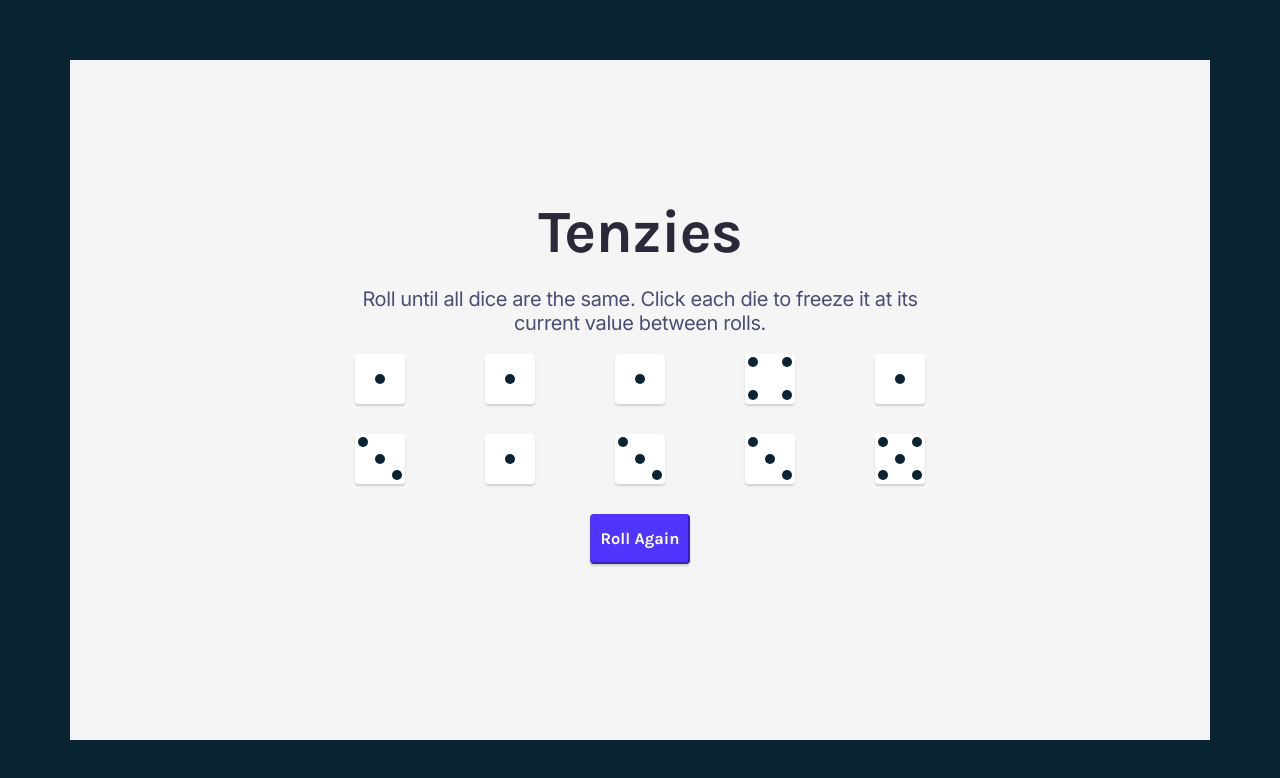
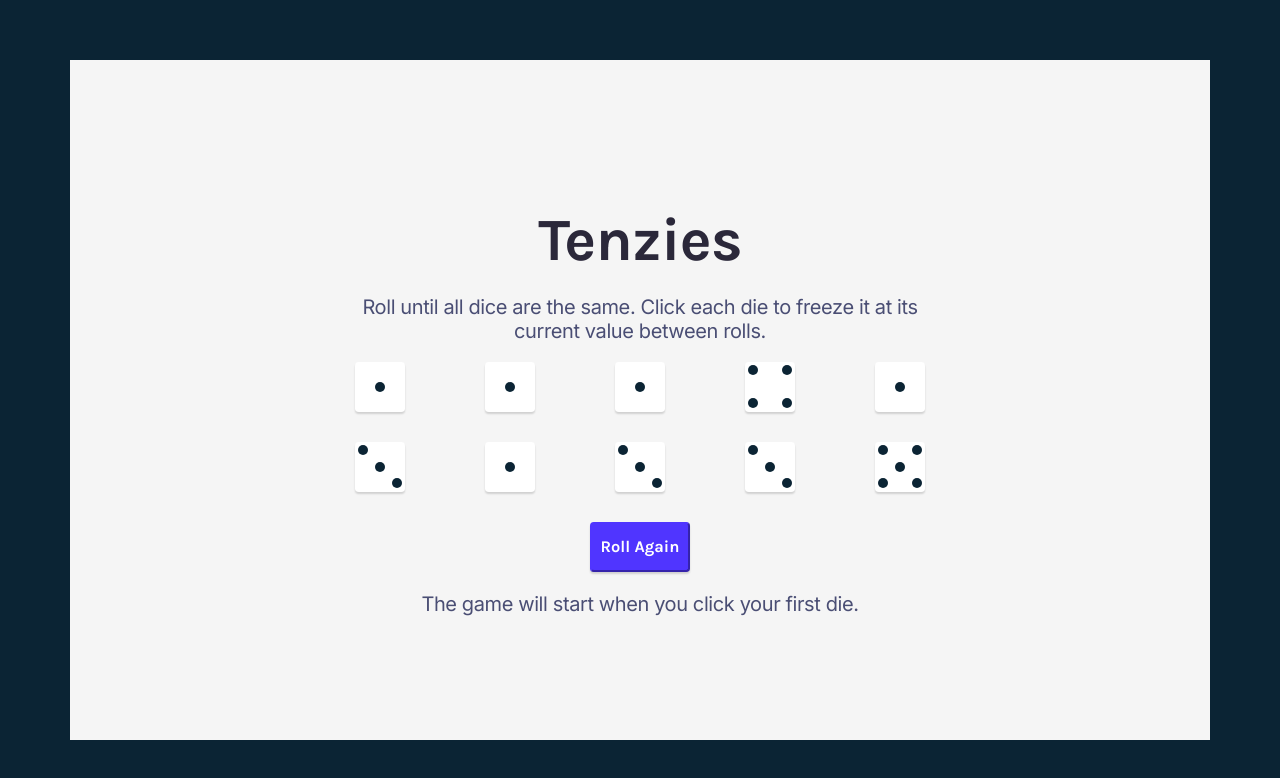
Before and after one commit to dwighthan/tenzies, a React (Create React App) app: page / in a window 1280 px wide. Shown: the top 778 px of the page. Built offline with nearby package versions, Linux system fonts and the light colour scheme.

Commit message:
attempting to add timer

```diff
--- a/src/App.js
+++ b/src/App.js
@@ -1,5 +1,6 @@
 import React from 'react';
 import Die from './components/Die';
+import Timer from './components/Timer';
 import './styles.css';
 import { nanoid } from 'nanoid'
 import Confetti from 'react-confetti';
@@ -12,14 +13,23 @@ function App() {
     //our state that changes when the game ends.
     const [tenzies, setTenzies] = React.useState(false)
 
+    //state to start and stop timer
+    const [timer, setTimer] = React.useState(false)
+
+
 
     //useEffect in order to keep our two states in sync
     React.useEffect(() => {
       const firstValue = dice[0].value
+      const isNotAllHeld = dice.every((die) => (die.isHeld === false))
       const isAllHeld = dice.every((die) => (die.isHeld === true))
       const isAllSame = dice.every((die) => (die.value === firstValue))
       if (isAllHeld && isAllSame) {
         setTenzies(true)
+      } else if (isNotAllHeld) {
+        setTimer(false)
+      } else if (isNotAllHeld !== true) {
+        setTimer(true)
       }
     }
 
@@ -75,23 +85,40 @@ function App() {
       })
     }
 
+    //function to time the game
+    function timerStart() {
+
+    }
+
+    function button() {
+      if (timer) {
+        return (<button className="button-reroll" onClick={newGame}>Roll Again</button>)
+      } else if (tenzies) {
+        return (<button className="button-reroll" onClick={newGame}>New Game</button>)
+      } else {
+        return (<button className="button-reroll" onClick={newDice}>Roll Again</button>)
+      }
+    }
+
     //mapping over state to turn our array of objects into JSX elements
     const diceArray = dice.map((die) => (<Die key={die.id} value={die.value} isHeld={die.isHeld} holdDice={() => holdDice(die.id)}/>))
 
   return (
+    <div>
     <main className="main">
       <h1 className="header">Tenzies</h1>
       <h3 className="header-instructions">Roll until all dice are the same. Click each die to freeze it at its current value between rolls.</h3>
       {tenzies && <Confetti></Confetti>}
       <div className="die-container">
         {diceArray}
-        {
-        tenzies ?
-        <button className="button-reroll" onClick={newGame}>New Game</button> :
-        <button className="button-reroll" onClick={newDice}>Roll Again</button>
-        }
+        {button()}
       </div>
+      {
+      timer ? <Timer date={Date.now}/>
+      : <h3 className="header-instructions-2">The game will start when you click your first die.</h3>
+      }
     </main>
+    </div>
   );
 }
 
--- /dev/null
+++ b/src/components/Timer.js
@@ -0,0 +1,10 @@
+import React from 'react'
+
+export default function Time(props) {
+
+    const [time, setTime] = React.useState(Date.now)
+
+    return(
+        <div>hi</div>
+    )
+}
--- a/src/styles.css
+++ b/src/styles.css
@@ -60,6 +60,23 @@ body {
     margin-top: 3%;
 }
 
+.header-instructions-2 {
+    display: flex;
+    flex-shrink: 0;
+    flex-wrap: wrap;
+    width: 50%;
+    justify-content: center;
+    align-items: center;
+    color: #4A4E74;
+    text-align: center;
+    font-family: 'Inter', sans-serif;
+    font-size: 20px;
+    font-style: normal;
+    font-weight: 400;
+    line-height: normal;
+    letter-spacing: -0.393px;
+}
+
 .die-container {
     display: grid;
     grid-template-columns: repeat(5, minmax(2vh, 1fr));
@@ -67,7 +84,6 @@ body {
     grid-gap: 30px;
     place-items: center;
     margin-top: 2%;
-    margin-bottom: 10vh;
 }
 
 .die-face {
```
